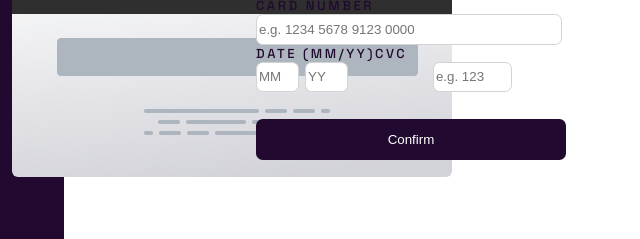
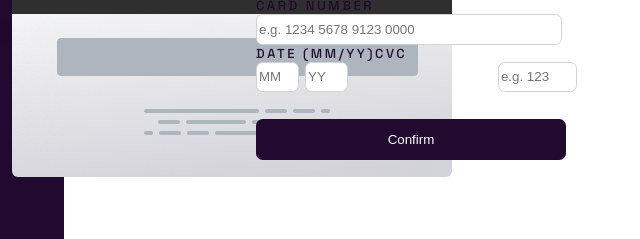
Before and after one commit to Alan-H-H/interactive-credit-card, a plain HTML site: page interactive-card-details-form-main/index.html in a window 1280 px wide. Shown: the part 375-614 px from the top of the page, 384-1024 px from the left. Drawn offline with Linux system fonts and the light colour scheme.

Commit message:
Update index.css

```diff
--- a/interactive-card-details-form-main/index.css
+++ b/interactive-card-details-form-main/index.css
@@ -97,7 +97,7 @@ body{
 }
 
 #cvcEl{
-    margin-left: -15em;
+    margin-left: -10em;
 }
 
 .cvcEl p{
```
